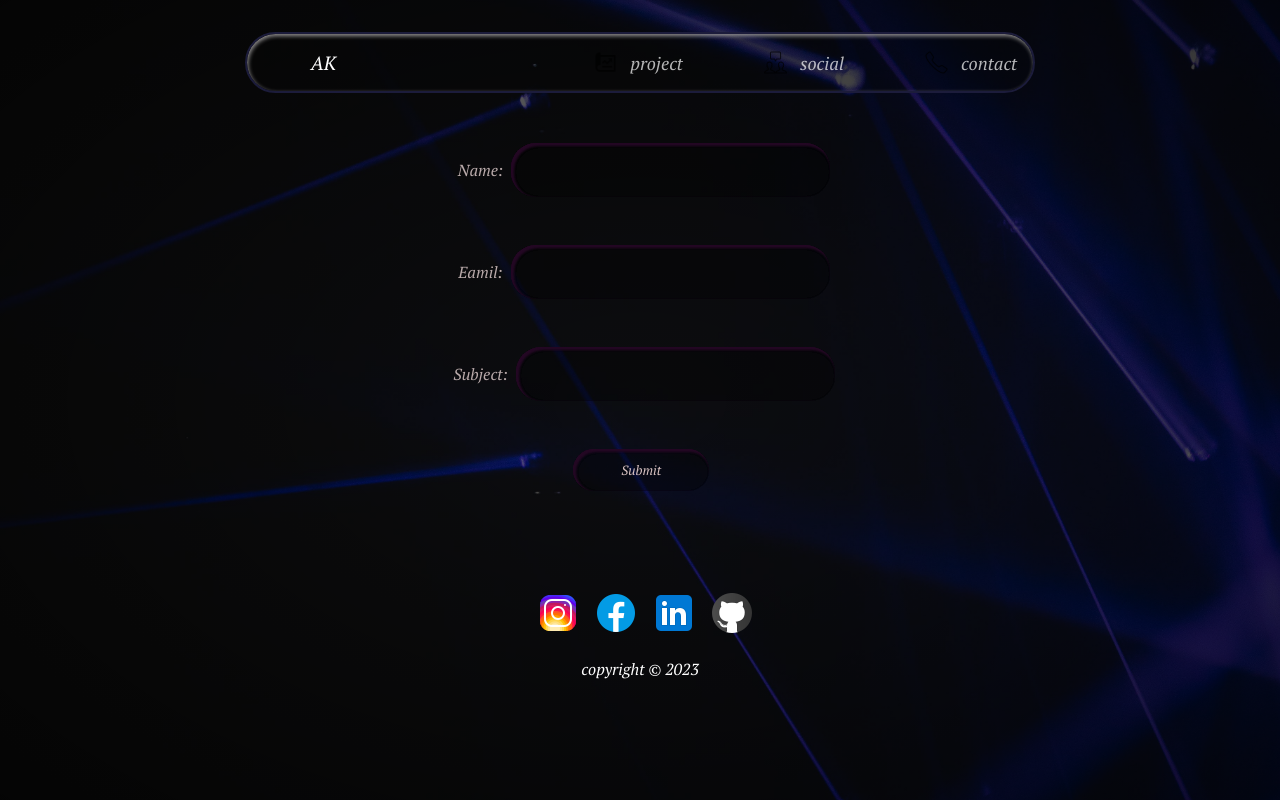
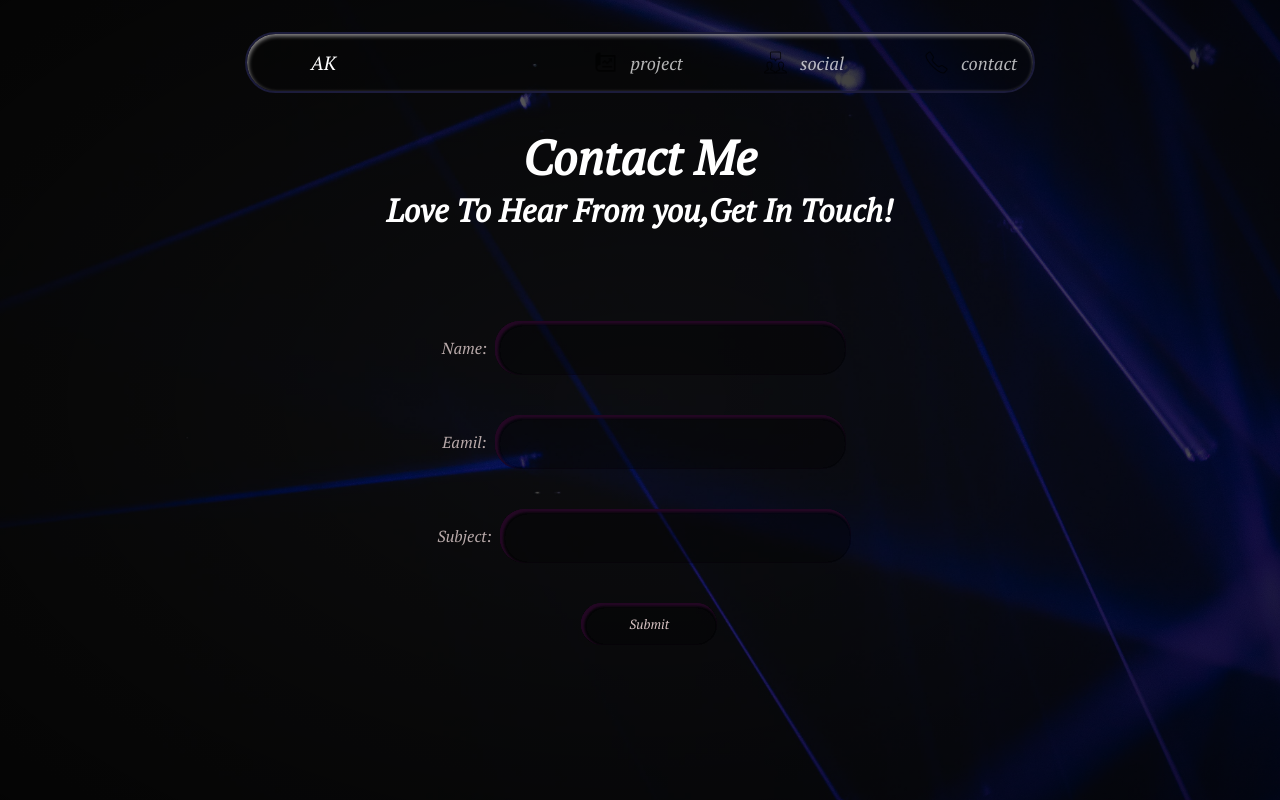
Before and after one commit to Abdi036/Personal_Portfolio, a plain HTML site: page portfolio/contact.html in a window 1280 px wide. Drawn offline with Linux system fonts and the light colour scheme.

Commit message:
Add files via upload
added header to contact me section

```diff
--- a/portfolio/contact.html
+++ b/portfolio/contact.html
@@ -29,6 +29,10 @@
           >
         </div>
       </div>
+      <div class="contact_header">
+        <h1>Contact Me</h1>
+        <h4>Love To Hear From you,Get In Touch!</h4>
+      </div>
       <div class="form_wrapper">
         <form>
           <div class="form_container">
@@ -49,23 +53,6 @@
           </div>
         </form>
       </div>
-      <div class="footer_container">
-        <div class="footer">
-          <div class="social insta">
-            <a href="#"><img src="icons/icons8-instagram-48.png" alt="" /></a>
-          </div>
-          <div class="social facebook">
-            <a href="#"><img src="icons/icons8-facebook-48.png" alt="" /></a>
-          </div>
-          <div class="social linkedin">
-            <a href="#"><img src="icons/icons8-linkedin-48.png" alt="" /></a>
-          </div>
-          <div class="social github">
-            <a href="#"><img src="icons/icons8-github-48.png" alt="" /></a>
-          </div>
-        </div>
-        <p>copyright &COPY; 2023</p>
-      </div>
     </section>
   </body>
 </html>
--- a/portfolio/index.css
+++ b/portfolio/index.css
@@ -234,9 +234,8 @@ section {
 
 /* socials  */
 .footer_container {
-  /* border: 2px solid red; */
   text-align: center;
-  margin-top: 5rem;
+  margin-top: 3rem;
 }
 .footer {
   padding: 1rem;
@@ -248,24 +247,31 @@ section {
   margin-left: 10px;
 }
 /* contact me from */
-
+.contact_header {
+  text-align: center;
+  padding: 2rem 0;
+  font-size: xx-large;
+}
 .form_wrapper {
   display: flex;
   justify-content: center;
   align-items: center;
   height: 400px;
+  padding: 2rem 0;
+  /* border: 2px solid red; */
 }
 .form_container {
   display: flex;
   justify-content: center;
-  margin: 3rem 2rem;
+  margin: 2.5rem;
+  /* border: 2px solid red; */
 }
 .form_container label {
   margin: 1rem 0.5rem;
   color: #b9aaaa;
 }
 .form_container input {
-  padding: 0.75rem 5rem;
+  padding: 0.75rem 6rem;
   background: #00000052;
   border-radius: 25px;
   border: none;
@@ -273,7 +279,7 @@ section {
     inset 2px 2px 3px #240824;
 }
 .submit_button-container {
-  margin-left: 10rem;
+  margin-left: 12rem;
 }
 .submit_button {
   padding: 0.75rem 3rem;
```
